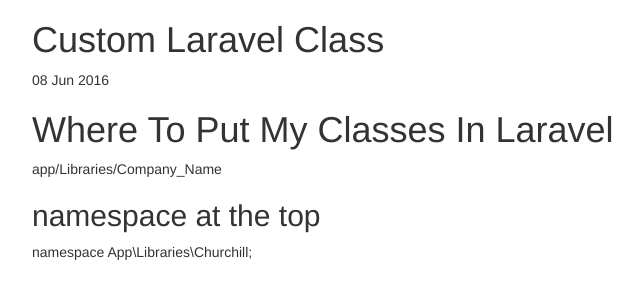
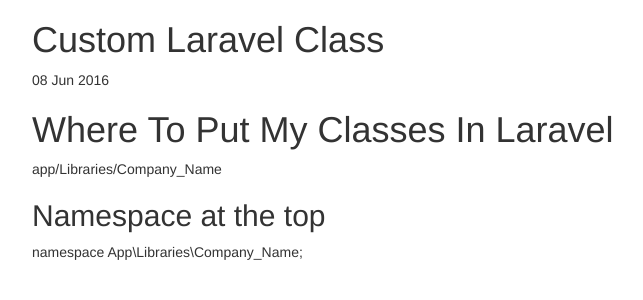
Before and after one commit to ArtisanTinkerer/ArtisanTinkerer.github.io, a Jekyll site: the page built from _posts/2016-06-08-Custom-Laravel-Classes.md, in a window 1280 px wide. Shown: the top 300 px of the page, without its empty margins (38-681 px from the left). Built offline with Jekyll 4.4.1, drawn with Linux system fonts in a browser that asks for light colours.

Commit message:
Update 2016-06-08-Custom-Laravel-Classes.md

```diff
--- a/_posts/2016-06-08-Custom-Laravel-Classes.md
+++ b/_posts/2016-06-08-Custom-Laravel-Classes.md
@@ -10,6 +10,6 @@ date: 2016-06-08
 
 app/Libraries/Company_Name
 
-## namespace at the top
+## Namespace at the top
 
-namespace App\Libraries\Churchill;
+namespace App\Libraries\Company_Name;
```
